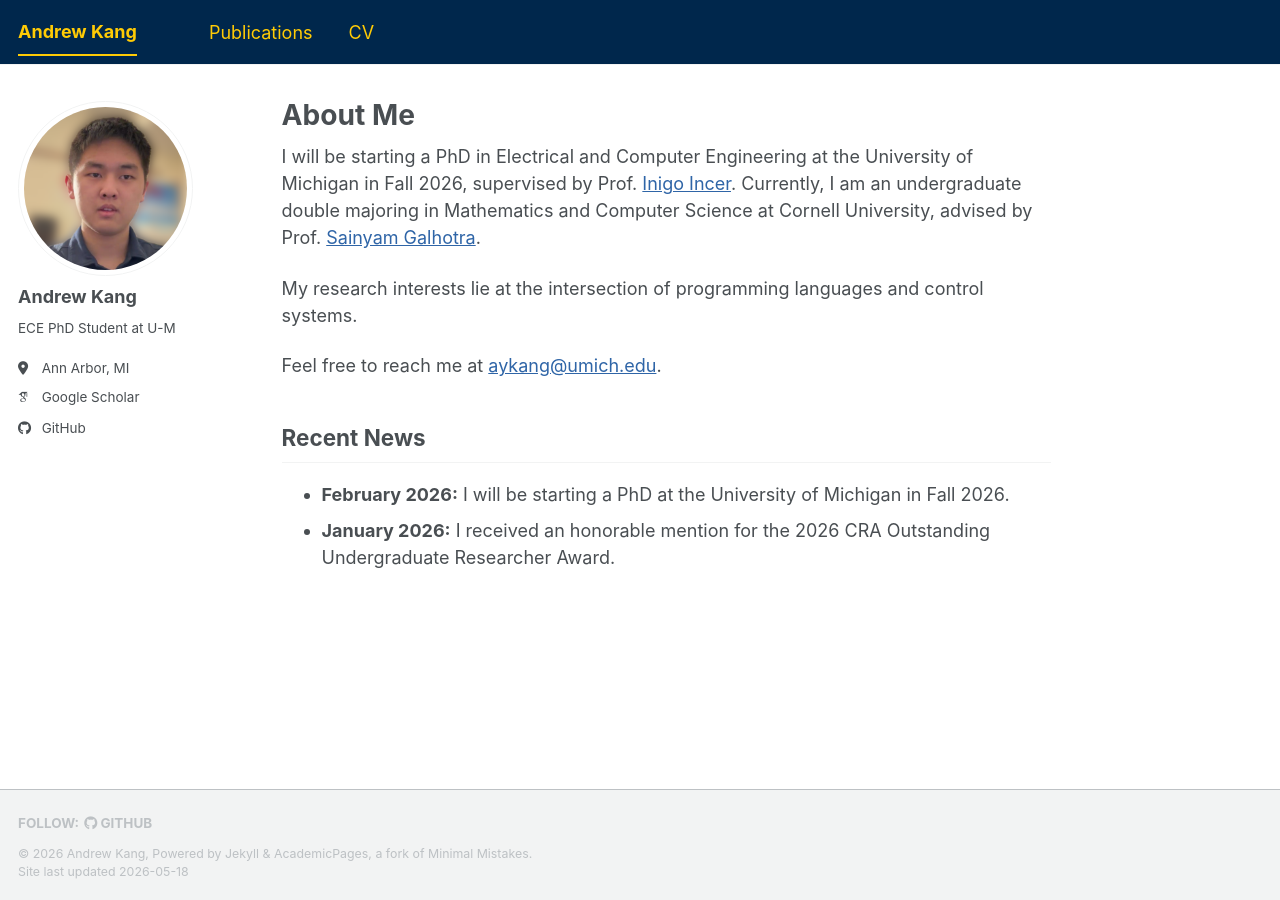
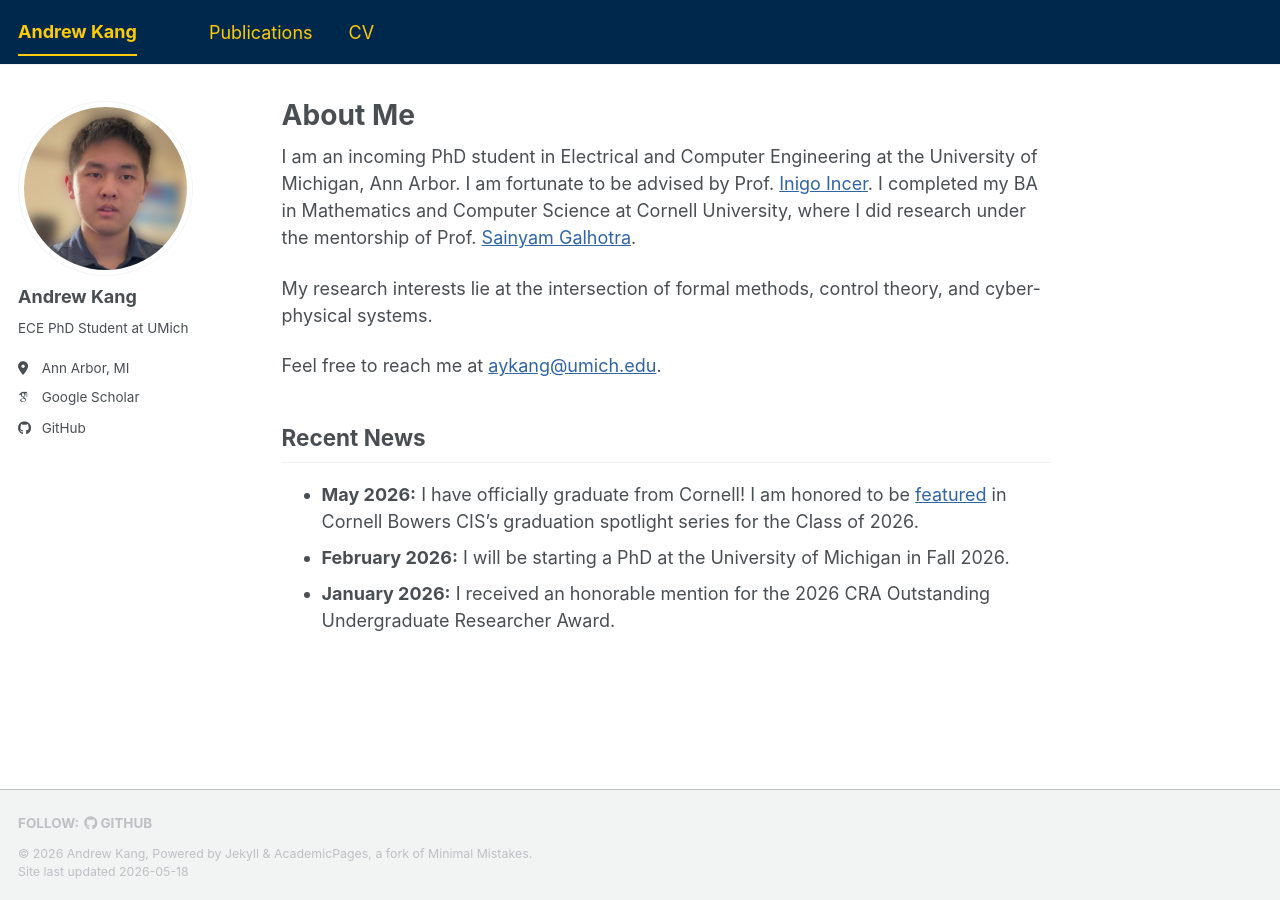
Before and after one commit to andrew-kang/andrew-kang.github.io, a Jekyll site: the page built from _pages/about.md, in a window 1280 px wide. Built offline with Jekyll 4.4.1, drawn with Linux system fonts in a browser that asks for light colours; some web fonts are replaced; a script bundle is joined from its source files by our own code; library files that are not in the unit come from our copies.

Commit message:
feat: update website for Cornell graduation

```diff
--- a/_config.yml
+++ b/_config.yml
@@ -26,7 +26,7 @@ author:
   avatar           : "profile.png"
   name             : "Andrew Kang"
   pronouns         : # example: "she/her"
-  bio              : "ECE PhD Student at U-M"
+  bio              : "ECE PhD Student at UMich"
   employer         : # "University of Michigan"
   location         : "Ann Arbor, MI"
   uri              : # URL
--- a/_pages/about.md
+++ b/_pages/about.md
@@ -7,12 +7,13 @@ redirect_from:
   - /about.html
 ---
 
-I will be starting a PhD in Electrical and Computer Engineering at the University of Michigan in Fall 2026, supervised by Prof. [Inigo Incer](https://iincer.github.io/). Currently, I am an undergraduate double majoring in Mathematics and Computer Science at Cornell University, advised by Prof. [Sainyam Galhotra](https://sainyamgalhotra.com/).
+I am an incoming PhD student in Electrical and Computer Engineering at the University of Michigan, Ann Arbor. I am fortunate to be advised by Prof. [Inigo Incer](https://iincer.github.io/). I completed my BA in Mathematics and Computer Science at Cornell University, where I did research under the mentorship of Prof. [Sainyam Galhotra](https://sainyamgalhotra.com/).
 
-My research interests lie at the intersection of programming languages and control systems.
+My research interests lie at the intersection of formal methods, control theory, and cyber-physical systems.
 
 Feel free to reach me at [aykang@umich.edu](mailto:aykang@umich.edu).
 
 ## Recent News
+- **May 2026:** I have officially graduate from Cornell! I am honored to be [featured](https://bowers.cornell.edu/news-stories/andrew-kang-26-making-most-undergraduate-research-opportunities) in Cornell Bowers CIS's graduation spotlight series for the Class of 2026.
 - **February 2026:** I will be starting a PhD at the University of Michigan in Fall 2026.
 - **January 2026:** I received an honorable mention for the 2026 CRA Outstanding Undergraduate Researcher Award.
```
Also changed, not shown: _pages/cv.md (+1 -1 lines).
